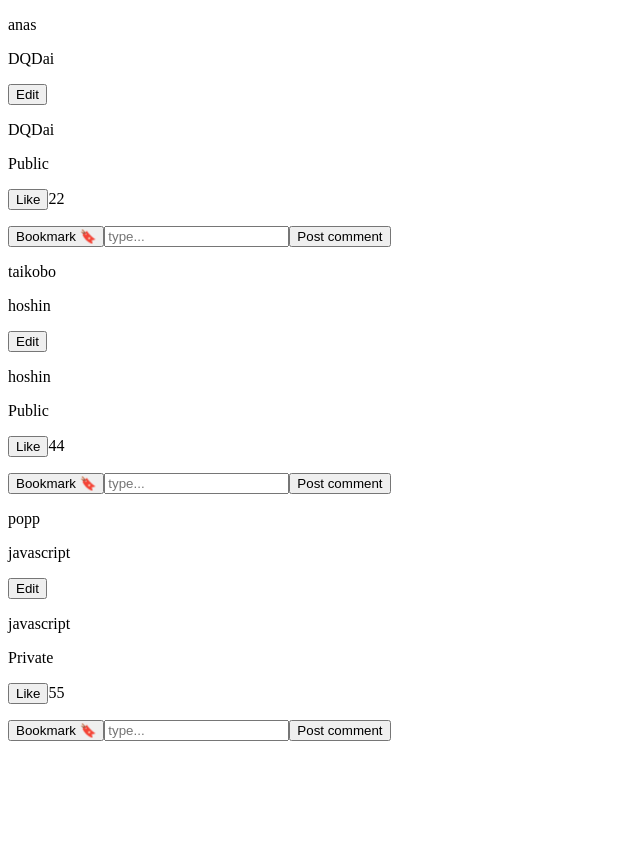
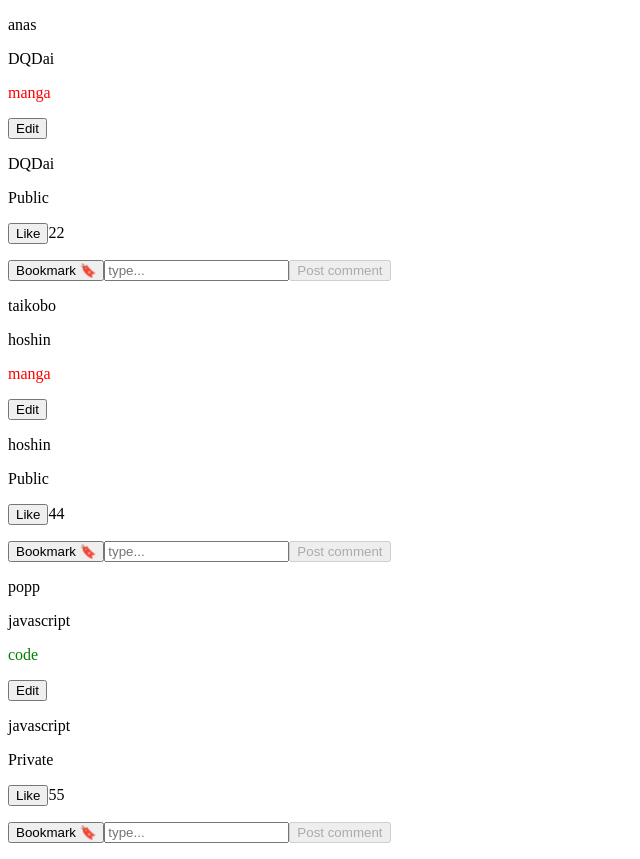
Before and after one commit to kugicode/typescript-learning, a React (Vite) app: page / in a window 1280 px wide. Shown: the whole page, without its empty margins (0-640 px from the left). Before the commit the page ends 800 px from the top, so only its background shows below. Built offline with nearby package versions, Linux system fonts and the light colour scheme.

Commit message:
fixed stuff like post comment button and added color to the categories.

```diff
--- a/src/components/PostCard.tsx
+++ b/src/components/PostCard.tsx
@@ -43,6 +43,7 @@ setAllComment(allComment.filter((c) => c !== commentToDelete))
     <div>
       <p>{newPost.username}</p>
       <p>{newPost.content}</p>
+      <p style={newPost.category === "manga" ? {color: "red"  } : newPost.category === "code" ? {color: "green"}: {color: "blue"}}>{newPost.category}</p>
       <button onClick={() => setIsEditing(true)}>Edit</button>
       {isEditting ? ( <> <input value={editableContent} onChange={(e) => setEditableContent(e.target.value)} /> <button onClick={() => setIsEditing(false)}>Save</button>  </> )  : <p>{ editableContent }</p>}
       <p>{getPostStatus(newPost.isPublished)}</p>
@@ -52,7 +53,7 @@ setAllComment(allComment.filter((c) => c !== commentToDelete))
       <button onClick={() => setIsBookmarked(!isBookmarked)}>
         { isBookmarked ? "Saved ✅": "Bookmark 🔖" }</button>
         <input type="text" placeholder="type..." value={comment} onChange={ handleTextChange }/>
-        <button onClick={handleAddComment}>Post comment</button>
+        <button onClick={handleAddComment} disabled={comment === ''}>Post comment</button>
         {allComment.map((m) => (
         <p key={m}>{m} <button onClick={() => handleDeleteComment(m)}>x</button>
         </p>
```
